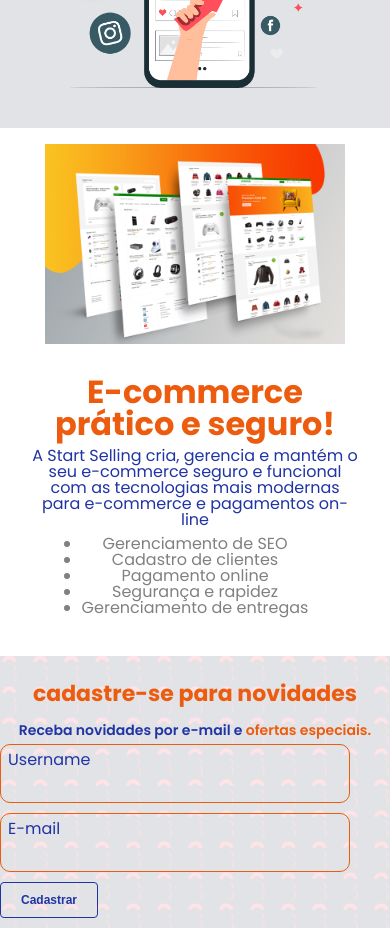
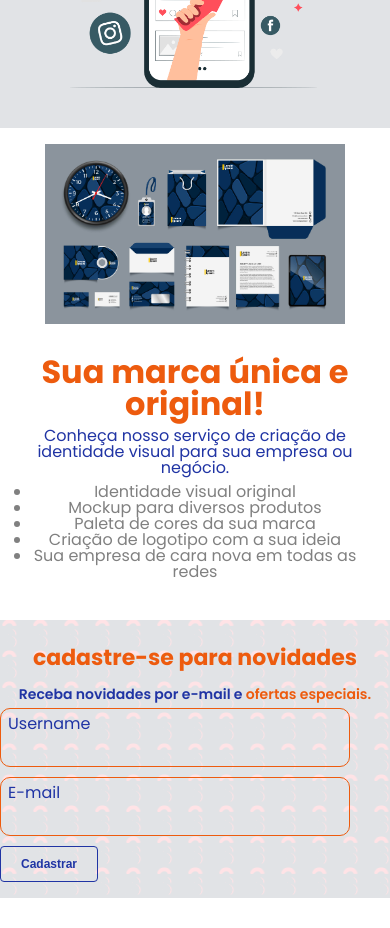
Before and after one commit to GPassion1/startselling, a React (Vite) app: page / in a window 390 px wide. Shown: the part 1180-2108 px from the top of the page. Built offline with nearby package versions, Linux system fonts and the light colour scheme.

Commit message:
novaos recursos

```diff
--- a/src/App.jsx
+++ b/src/App.jsx
@@ -6,6 +6,7 @@
 import Footer from './components/Footer/Footer'
 import FaleConosco from './components/FaleConosco/FaleConosco'
 import SocialMedia from './components/SocialMedia/SocialMedia'
+import IdVisual from './components/IdVisual/IdVisual'
 
 function App() {
 
@@ -15,7 +16,7 @@
       <MainBanner />
       <Ecommerce />
       <SocialMedia />
-      <Ecommerce />
+      <IdVisual />
       <FaleConosco />
       <Footer />
     </>
--- a/src/components/Footer/Footer.jsx
+++ b/src/components/Footer/Footer.jsx
@@ -16,7 +16,7 @@
 					<a href="#"><img src={instagram_icon} alt="" /></a>
 				</div>
 				<div className="footer-icons-container">
-					<a href="#"> <img src={pinterest_icon} alt="" /></a>
+					<a href="https://wa.me/+5521990828161" target='blank'> <img src={pinterest_icon} alt="" /></a>
 				</div>
           </div>
           <div className="footer-copyright">
--- /dev/null
+++ b/src/components/IdVisual/IdVisual.css
@@ -0,0 +1,81 @@
+:root{
+	font-family: 'Poppins', sans-serif;
+	--cor-fundo: #E1E3E6;
+	--azul: #2034A4;
+	--laranja: #ED5B0E;
+}
+
+.visual__container{
+    display: flex;
+    padding-bottom: 3em;
+}
+
+.visual__title{
+    padding: 3em 6em 3em 0em ;
+    display: flex;
+    flex-direction: column;
+    align-items: center;
+    justify-content: center;
+    gap: 1em;
+}
+
+.visual__title h1{
+    font-size: 3rem;
+    font-weight: bold;
+    color: var(--laranja);
+}
+
+.visual__title p{
+    font-size: 1.2rem;
+    color: var(--azul);
+}
+
+.visual__title li{
+    font-size: 1.2rem;
+    color: grey;
+}
+
+.visual__img{
+    display: flex;
+    align-items: center;
+    justify-content: center;
+}
+
+.visual__img img{
+    width: 40em;
+    padding: 5em 12em 0 5em;
+}
+
+.visual__title ul{
+    list-style-type:disc;
+}
+
+/* Estilos para aparelhos até 768px */
+
+@media (max-width: 768px) {
+
+    .visual__container {
+      flex-direction: column;
+      padding-bottom: 1.5em;
+    }
+
+    .visual__title {
+      padding: 1em 2em;
+      gap: 0.5em;
+      text-align: center;
+    }
+
+    .visual__title h1 {
+      font-size: 2rem;
+    }
+
+    .visual__title p, .visual__title li {
+      font-size: 1rem;
+    }
+
+    .visual__img img {
+      width: 100%;
+      max-width: 300px; /* Ajuste o valor conforme necessário */
+      padding: 1em;
+    }
+  }
--- /dev/null
+++ b/src/components/IdVisual/IdVisual.jsx
@@ -0,0 +1,26 @@
+import React from 'react'
+import './IdVisual.css'
+import visual from '../assets/identidadevisual.jpg'
+
+const IdVisual = () => {
+  return (
+      <div className='visual__container'>
+          <div className="visual__img">
+              <img src={visual} alt='' />
+          </div>
+          <div className="visual__title">
+            <h1>Sua marca única e original!</h1>
+        <p>Conheça nosso serviço de criação de identidade visual para sua empresa ou negócio.</p>
+        <ul>
+          <li>Identidade visual original</li>
+          <li>Mockup para diversos produtos</li>
+          <li>Paleta de cores da sua marca</li>
+          <li>Criação de logotipo com a sua ideia</li>
+          <li>Sua empresa de cara nova em todas as redes</li>
+        </ul>
+          </div>
+    </div>
+  )
+}
+
+export default IdVisual
```
Also changed, not shown: src/components/assets/identidadevisual.jpg (added).
